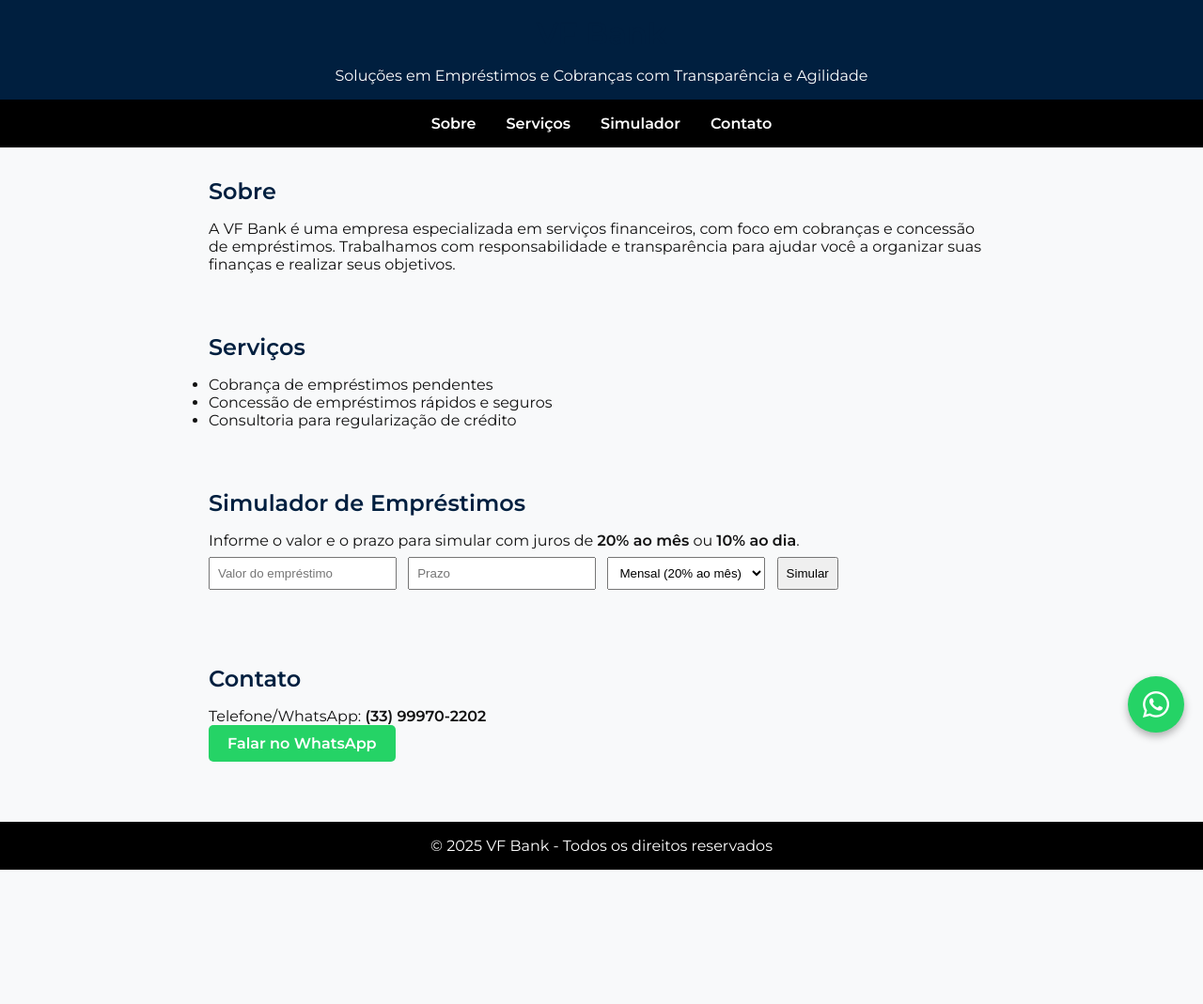
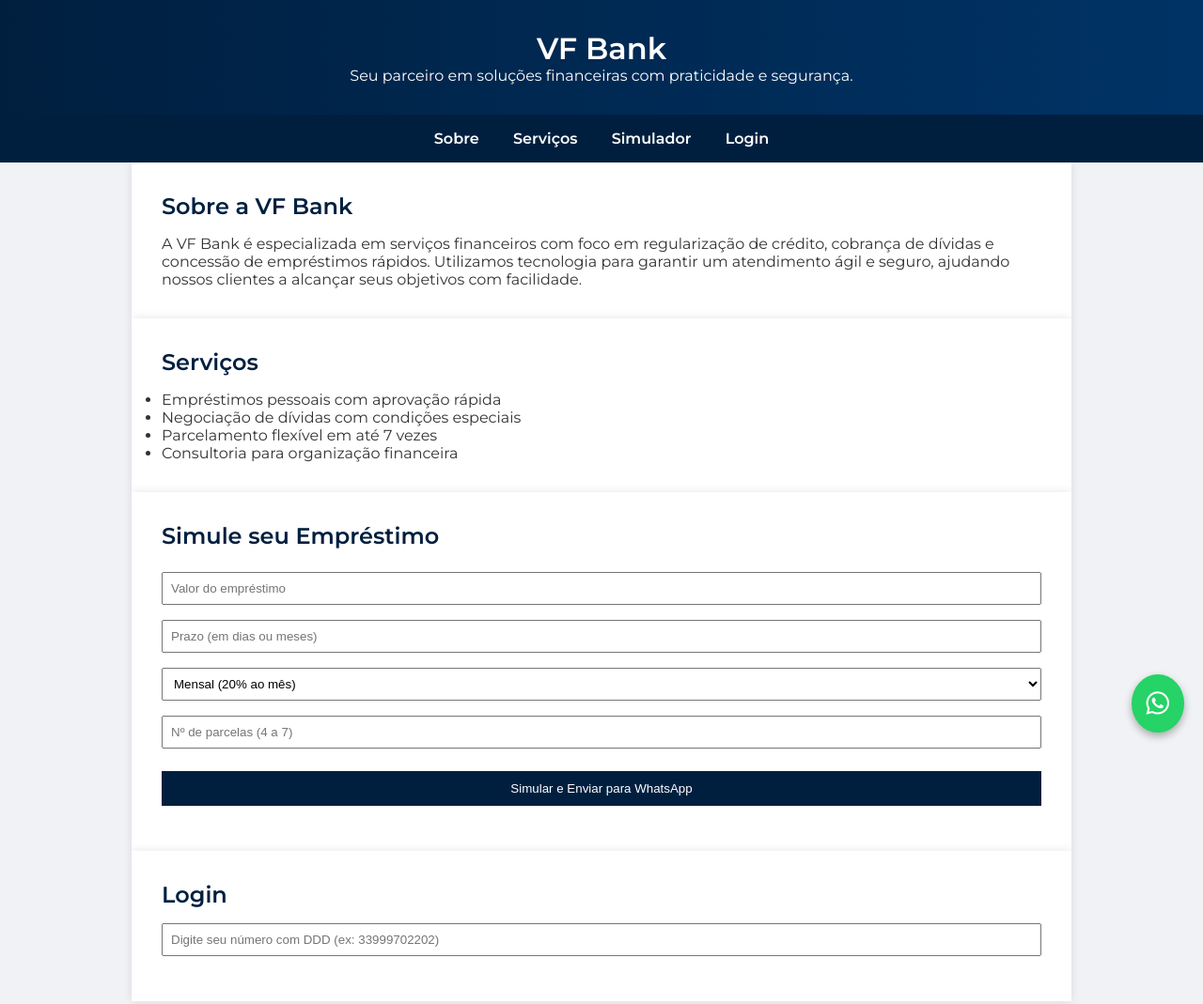
Before and after one commit to vfbank04/VF-BANK-S.A, a plain HTML site: page index.html in a window 1280 px wide. Shown: the top 1069 px of the page at 94% size. Before the commit the page ends 926 px from the top, so only its background shows below. Drawn offline with Linux system fonts and the light colour scheme.

Commit message:
Update index.html

```diff
--- a/index.html
+++ b/index.html
@@ -3,108 +3,123 @@
 <head>
   <meta charset="UTF-8" />
   <meta name="viewport" content="width=device-width, initial-scale=1" />
-  <title>VF Bank</title>
-  <link href="https://fonts.googleapis.com/css2?family=Montserrat:wght@400;600&display=swap" rel="stylesheet" />
-  <link rel="stylesheet" href="https://cdnjs.cloudflare.com/ajax/libs/font-awesome/6.5.0/css/all.min.css" />
+  <title>VF Bank - Simulação de Empréstimos</title>
+  <link href="https://fonts.googleapis.com/css2?family=Montserrat:wght@400;600&display=swap" rel="stylesheet">
+  <link rel="stylesheet" href="https://cdnjs.cloudflare.com/ajax/libs/font-awesome/6.5.0/css/all.min.css">
   <style>
     * { margin: 0; padding: 0; box-sizing: border-box; }
-    body { font-family: 'Montserrat', sans-serif; color: #111; background-color: #f8f9fa; }
-    header { background-color: #001f3f; color: white; padding: 1rem 2rem; text-align: center; }
-    nav { background: #000; color: white; display: flex; justify-content: center; gap: 2rem; padding: 1rem; }
-    nav a { color: white; text-decoration: none; font-weight: 600; }
-    section { padding: 2rem; max-width: 900px; margin: auto; }
-    h1, h2 { color: #001f3f; margin-bottom: 1rem; }
-    footer { background: #000; color: white; text-align: center; padding: 1rem; margin-top: 2rem; }
-    .simulador input { padding: 0.5rem; margin: 0.5rem 0.5rem 0 0; width: 200px; }
-    .simulador select, .simulador button { padding: 0.5rem; margin-right: 0.5rem; }
-    .resultado { margin-top: 1rem; font-weight: bold; color: #0074d9; }
+    body { font-family: 'Montserrat', sans-serif; background: #f0f2f5; color: #333; }
+    header { background: linear-gradient(to right, #001f3f, #003366); color: white; padding: 2rem; text-align: center; }
+    nav { background: #001f3f; padding: 1rem; text-align: center; }
+    nav a { color: white; margin: 0 1rem; text-decoration: none; font-weight: 600; }
+    .container { max-width: 1000px; margin: auto; padding: 2rem; background: white; box-shadow: 0 0 10px rgba(0,0,0,0.1); }
+    h2 { margin-bottom: 1rem; color: #001f3f; }
+    .simulador input, .simulador select { padding: 0.5rem; margin: 0.5rem 0; width: 100%; }
+    .simulador button { padding: 0.7rem; background: #001f3f; color: white; border: none; width: 100%; cursor: pointer; margin-top: 1rem; }
+    .resultado { margin-top: 1rem; font-weight: bold; }
     .whatsapp-fixo {
       position: fixed;
       bottom: 20px;
       right: 20px;
-      background-color: #25d366;
+      background-color: #25D366;
       color: white;
-      font-size: 32px;
+      font-size: 28px;
       padding: 14px 16px;
       border-radius: 50%;
       text-decoration: none;
       box-shadow: 0 4px 8px rgba(0, 0, 0, 0.3);
       z-index: 1000;
-      transition: background-color 0.3s;
-      display: flex;
-      align-items: center;
-      justify-content: center;
     }
-    .whatsapp-fixo:hover {
-      background-color: #1ebe5d;
-    }
+    footer { text-align: center; padding: 2rem; background: #001f3f; color: white; margin-top: 2rem; }
+    .login input { padding: 0.5rem; width: 100%; margin-bottom: 1rem; }
   </style>
 </head>
 <body>
   <header>
     <h1>VF Bank</h1>
-    <p>Soluções em Empréstimos e Cobranças com Transparência e Agilidade</p>
+    <p>Seu parceiro em soluções financeiras com praticidade e segurança.</p>
   </header>
   <nav>
     <a href="#sobre">Sobre</a>
     <a href="#servicos">Serviços</a>
     <a href="#simulador">Simulador</a>
-    <a href="#contato">Contato</a>
+    <a href="#login">Login</a>
   </nav>
-  <section id="sobre">
-    <h2>Sobre</h2>
-    <p>A VF Bank é uma empresa especializada em serviços financeiros, com foco em cobranças e concessão de empréstimos. Trabalhamos com responsabilidade e transparência para ajudar você a organizar suas finanças e realizar seus objetivos.</p>
-  </section>
-  <section id="servicos">
+
+  <div class="container" id="sobre">
+    <h2>Sobre a VF Bank</h2>
+    <p>A VF Bank é especializada em serviços financeiros com foco em regularização de crédito, cobrança de dívidas e concessão de empréstimos rápidos. Utilizamos tecnologia para garantir um atendimento ágil e seguro, ajudando nossos clientes a alcançar seus objetivos com facilidade.</p>
+  </div>
+
+  <div class="container" id="servicos">
     <h2>Serviços</h2>
     <ul>
-      <li>Cobrança de empréstimos pendentes</li>
-      <li>Concessão de empréstimos rápidos e seguros</li>
-      <li>Consultoria para regularização de crédito</li>
+      <li>Empréstimos pessoais com aprovação rápida</li>
+      <li>Negociação de dívidas com condições especiais</li>
+      <li>Parcelamento flexível em até 7 vezes</li>
+      <li>Consultoria para organização financeira</li>
     </ul>
-  </section>
-  <section id="simulador">
-    <h2>Simulador de Empréstimos</h2>
-    <p>Informe o valor e o prazo para simular com juros de <strong>20% ao mês</strong> ou <strong>10% ao dia</strong>.</p>
+  </div>
+
+  <div class="container" id="simulador">
+    <h2>Simule seu Empréstimo</h2>
     <div class="simulador">
-      <input type="number" id="valor" placeholder="Valor do empréstimo" />
-      <input type="number" id="prazo" placeholder="Prazo" />
+      <input type="number" id="valor" placeholder="Valor do empréstimo">
+      <input type="number" id="prazo" placeholder="Prazo (em dias ou meses)">
       <select id="tipoPrazo">
         <option value="mes">Mensal (20% ao mês)</option>
         <option value="dia">Diário (10% ao dia)</option>
       </select>
-      <button onclick="simular()">Simular</button>
+      <input type="number" id="parcelas" placeholder="Nº de parcelas (4 a 7)">
+      <button onclick="simular()">Simular e Enviar para WhatsApp</button>
       <div class="resultado" id="resultado"></div>
     </div>
-  </section>
-  <section id="contato">
-    <h2>Contato</h2>
-    <p>Telefone/WhatsApp: <strong>(33) 99970-2202</strong></p>
-    <a href="https://wa.me/5533999702202?text=Olá%2C%20tenho%20interesse%20em%20um%20empréstimo%20com%20a%20VF%20Bank." target="_blank" style="display: inline-block; background-color: #25D366; color: white; padding: 10px 20px; border-radius: 5px; text-decoration: none; font-weight: bold;">Falar no WhatsApp</a>
-  </section>
+  </div>
+
+  <div class="container" id="login">
+    <h2>Login</h2>
+    <div class="login">
+      <input type="tel" id="telefone" placeholder="Digite seu número com DDD (ex: 33999702202)">
+    </div>
+  </div>
+
   <footer>
     <p>&copy; 2025 VF Bank - Todos os direitos reservados</p>
   </footer>
-  <a href="https://wa.me/5533999702202?text=Olá%2C%20tenho%20interesse%20em%20um%20empréstimo%20com%20a%20VF%20Bank." class="whatsapp-fixo" target="_blank" aria-label="Abrir conversa no WhatsApp">
+
+  <a href="#" class="whatsapp-fixo" id="botaoWhats" target="_blank" aria-label="Abrir conversa no WhatsApp">
     <i class="fab fa-whatsapp"></i>
   </a>
+
   <script>
     function simular() {
       const valor = parseFloat(document.getElementById('valor').value);
       const prazo = parseInt(document.getElementById('prazo').value);
       const tipoPrazo = document.getElementById('tipoPrazo').value;
+      const parcelas = parseInt(document.getElementById('parcelas').value);
+      const telefone = document.getElementById('telefone').value;
       const resultado = document.getElementById('resultado');
-      if (isNaN(valor) || isNaN(prazo) || valor <= 0 || prazo <= 0) {
-        resultado.textContent = "Por favor, insira valores válidos.";
+
+      if (isNaN(valor) || isNaN(prazo) || isNaN(parcelas) || parcelas < 4 || parcelas > 7 || valor <= 0 || prazo <= 0 || !telefone) {
+        resultado.textContent = 'Preencha todos os campos corretamente.';
         return;
       }
+
       let montante;
       if (tipoPrazo === 'mes') {
         montante = valor * Math.pow(1 + 0.20, prazo);
       } else {
         montante = valor * Math.pow(1 + 0.10, prazo);
       }
-      resultado.textContent = `Valor final a pagar: R$ ${montante.toFixed(2).replace('.', ',')}`;
+
+      const adicional = parcelas * 5;
+      const totalComParcelamento = montante + adicional;
+      const valorParcela = (totalComParcelamento / parcelas).toFixed(2);
+
+      const msg = `Olá! Fiz uma simulação no site da VF Bank.\nValor solicitado: R$ ${valor.toFixed(2).replace('.', ',')}\nPrazo: ${prazo} ${tipoPrazo === 'mes' ? 'meses' : 'dias'}\nParcelado em ${parcelas}x de R$ ${valorParcela.replace('.', ',')}\nTotal com juros e taxas: R$ ${totalComParcelamento.toFixed(2).replace('.', ',')}`;
+
+      resultado.textContent = msg;
+      document.getElementById('botaoWhats').href = `https://wa.me/55${telefone}?text=${encodeURIComponent(msg)}`;
     }
   </script>
 </body>
```
